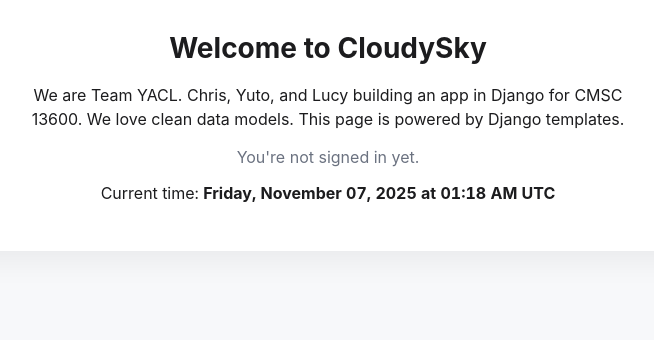
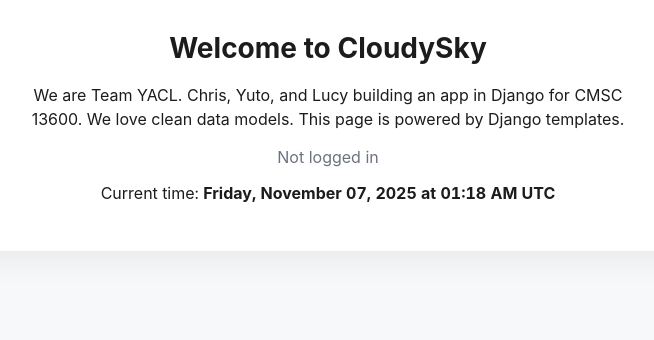
Before and after one commit to chrislowzhengxi/cloudsky-app, a Django app: page /index.html in a window 1280 px wide. Shown: the part 307-647 px from the top of the page, without its empty margins (312-966 px from the left). Run offline with Django 5.2, Linux system fonts and the light colour scheme.

Commit message:
Debugged

```diff
--- a/cloudysky/app/templates/app/index.html
+++ b/cloudysky/app/templates/app/index.html
@@ -69,9 +69,9 @@
 
       <!-- Highlight current logged-in user -->
       {% if user.is_authenticated %}
-        <p>Signed in as <span class="user-pill">{{ user.username }}</span></p>
+        <p>Signed in as <span class="user-pill">{{ user.username }}</span> ({{ user.email }})</p>
       {% else %}
-        <p class="muted">You're not signed in yet.</p>
+        <p class="muted">Not logged in</p>
       {% endif %}
 
       <!-- Current time from the view context -->
```
